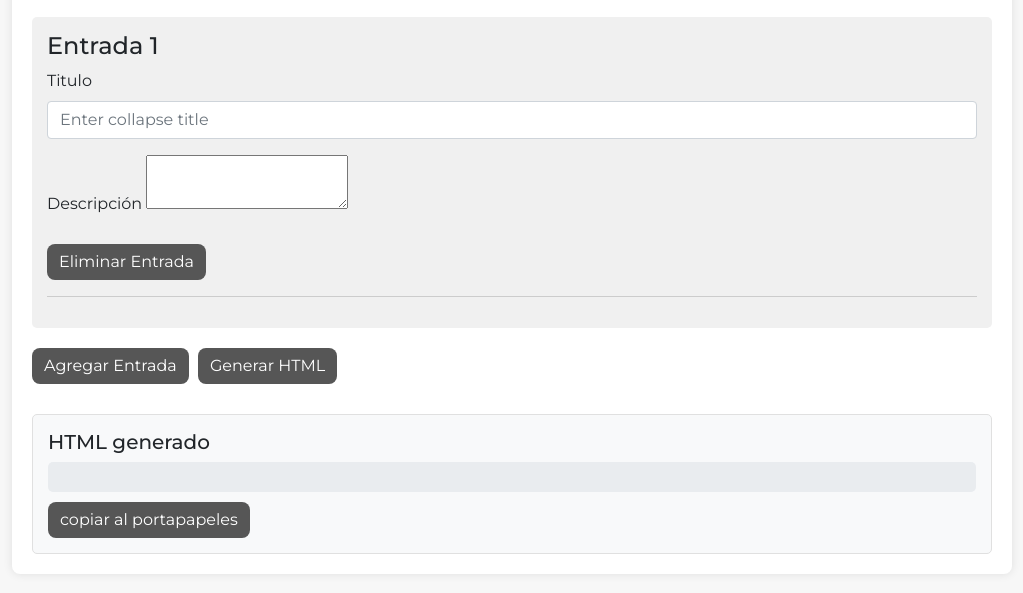
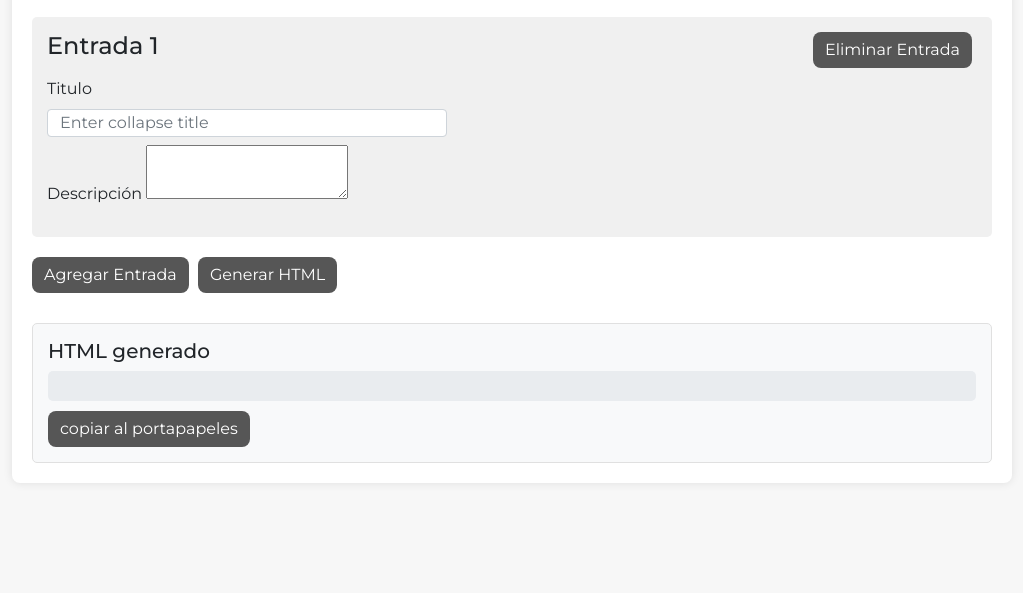
Before and after one commit to Edeyson/NetacticaTools, a plain HTML site: page index.html in a window 1280 px wide. Shown: the part 175-768 px from the top of the page, without its empty margins (128-1151 px from the left). Drawn offline with nearby package versions, Linux system fonts and the light colour scheme; a script that the page names is missing.

Commit message:
generador actualizado

```diff
--- a/index.html
+++ b/index.html
@@ -22,6 +22,8 @@
             box-shadow: 0 0 10px rgba(0, 0, 0, 0.1);
             margin-top: 30px;
             max-width: 1000px;
+            margin-left: auto;
+            margin-right: auto;
         }
 
         h2 {
@@ -60,6 +62,16 @@
             cursor: move;
             /* Indica que es arrastrable */
         }
+        .card-entry h4{
+            margin: 0px 0 1rem;
+        }
+        .card-entry .form-group{
+            margin-bottom: 8px;
+        }
+        .card-entry input{
+            width: 400px;
+            height: 28px;
+        }
 
         .btn {
             margin-right: 5px;
@@ -95,6 +107,10 @@
 
         .cke_notifications_area {
             display: none;
+        }
+        .flex-title{
+            display: flex;
+            justify-content: space-between;
         }
     </style>
 </head>
@@ -145,7 +161,10 @@
             // Create a new entry container
             var entryHtml = `
             <div class="card-entry" id="entry${entryCount}">
-                <h4>Entrada ${entryCount}</h4>
+                <div class="flex-title">
+                    <h4>Entrada ${entryCount}</h4>
+                    <button class="btn btn-danger remove-entry" data-entry-id="entry${entryCount}">Eliminar Entrada</button>
+                </div>
                 <div class="form-group">
                     <label for="titleInput${entryCount}">Titulo</label>
                     <input type="text" class="form-control" id="titleInput${entryCount}" placeholder="Enter collapse title">
@@ -154,8 +173,7 @@
                     <label for="descriptionEditor${entryCount}">Descripción</label>
                     <textarea id="editor${entryCount}" class="ckeditor"></textarea>
                 </div>
-                <button class="btn btn-danger remove-entry" data-entry-id="entry${entryCount}">Eliminar Entrada</button>
-                <hr>
+
             </div>
             `;
 
```
